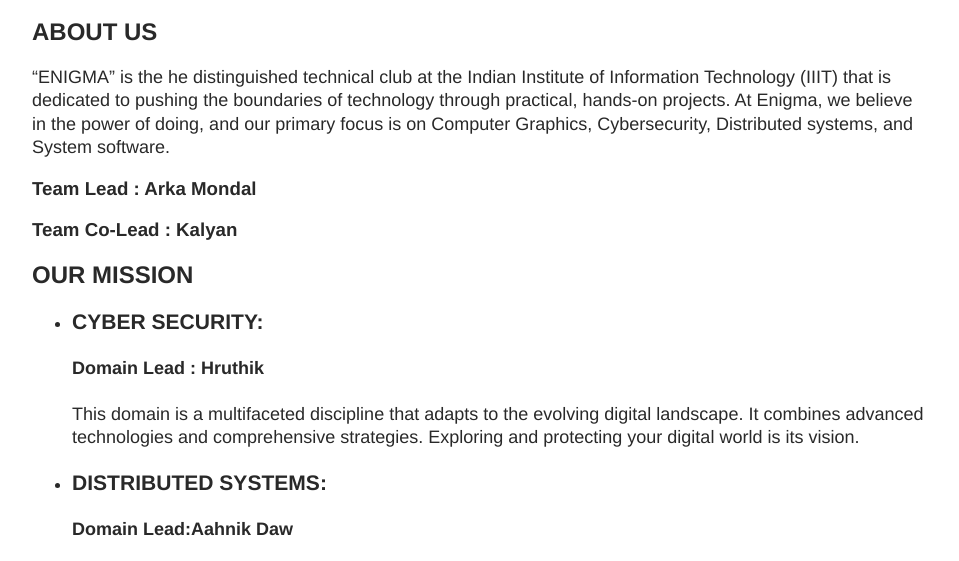
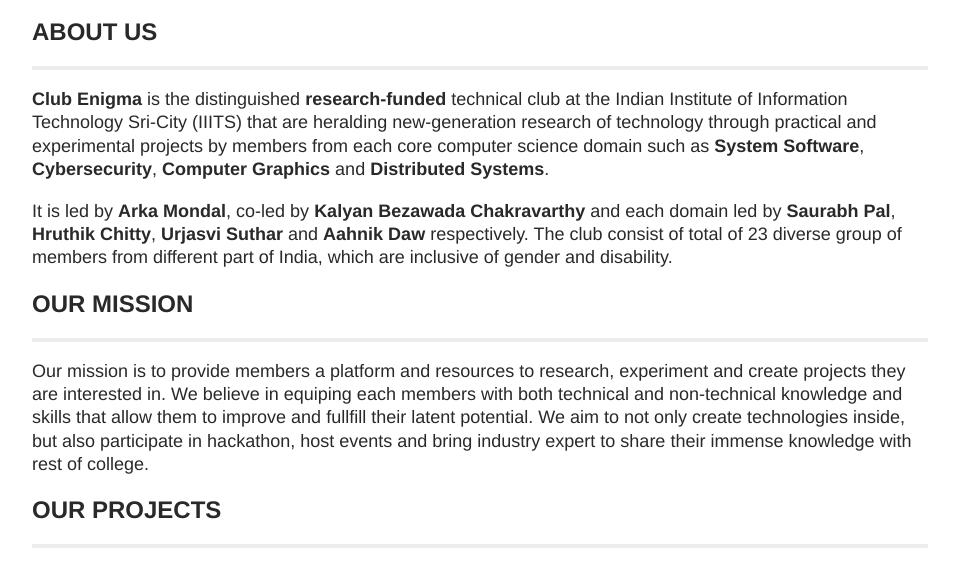
Before and after one commit to Enigma-IIITS/Website, a plain HTML site: page docs/welcome.html in a window 1280 px wide. Shown: the part 235-796 px from the top of the page, without its empty margins (160-1119 px from the left). Drawn offline with Linux system fonts and the light colour scheme.

Commit message:
Update website and contents

```diff
--- a/docs/welcome.html
+++ b/docs/welcome.html
@@ -11,8 +11,11 @@
     div.columns{display: flex; gap: min(4vw, 1.5em);}
     div.column{flex: auto; overflow-x: auto;}
     div.hanging-indent{margin-left: 1.5em; text-indent: -1.5em;}
-    ul.task-list{list-style: none;}
+    /* The extra [class] is a hack that increases specificity enough to
+       override a similar rule in reveal.js */
+    ul.task-list[class]{list-style: none;}
     ul.task-list li input[type="checkbox"] {
+      font-size: inherit;
       width: 0.8em;
       margin: 0 0.8em 0.2em -1.6em;
       vertical-align: middle;
@@ -37,15 +40,32 @@ CLUB ENIGMA
 <hr />
 <h1 id="welcome-to-club-enigma">Welcome to Club Enigma!</h1>
 <h2 id="about-us">ABOUT US</h2>
-<p>“ENIGMA” is the he distinguished technical club at the Indian
-Institute of Information Technology (IIIT) that is dedicated to pushing
-the boundaries of technology through practical, hands-on projects. At
-Enigma, we believe in the power of doing, and our primary focus is on
-Computer Graphics, Cybersecurity, Distributed systems, and System
-software.</p>
-<h3 id="team-lead-arka-mondal">Team Lead : Arka Mondal</h3>
-<h3 id="team-co-lead-kalyan">Team Co-Lead : Kalyan</h3>
+<hr />
+<p><strong>Club Enigma</strong> is the distinguished
+<strong>research-funded</strong> technical club at the Indian Institute
+of Information Technology Sri-City (IIITS) that are heralding
+new-generation research of technology through practical and experimental
+projects by members from each core computer science domain such as
+<strong>System Software</strong>, <strong>Cybersecurity</strong>,
+<strong>Computer Graphics</strong> and <strong>Distributed
+Systems</strong>.</p>
+<p>It is led by <strong>Arka Mondal</strong>, co-led by <strong>Kalyan
+Bezawada Chakravarthy</strong> and each domain led by <strong>Saurabh
+Pal</strong>, <strong>Hruthik Chitty</strong>, <strong>Urjasvi
+Suthar</strong> and <strong>Aahnik Daw</strong> respectively. The club
+consist of total of 23 diverse group of members from different part of
+India, which are inclusive of gender and disability.</p>
 <h2 id="our-mission">OUR MISSION</h2>
+<hr />
+<p>Our mission is to provide members a platform and resources to
+research, experiment and create projects they are interested in. We
+believe in equiping each members with both technical and non-technical
+knowledge and skills that allow them to improve and fullfill their
+latent potential. We aim to not only create technologies inside, but
+also participate in hackathon, host events and bring industry expert to
+share their immense knowledge with rest of college.</p>
+<h2 id="our-projects">OUR PROJECTS</h2>
+<hr />
 <ul>
 <li><h3 id="cyber-security">CYBER SECURITY:</h3>
 <h4 id="domain-lead-hruthik">Domain Lead : Hruthik</h4>
```
Also changed, not shown: docs/cg/cg_intro.html (+4 -1 lines), docs/index.html (+3 -3 lines), 2 other files.
